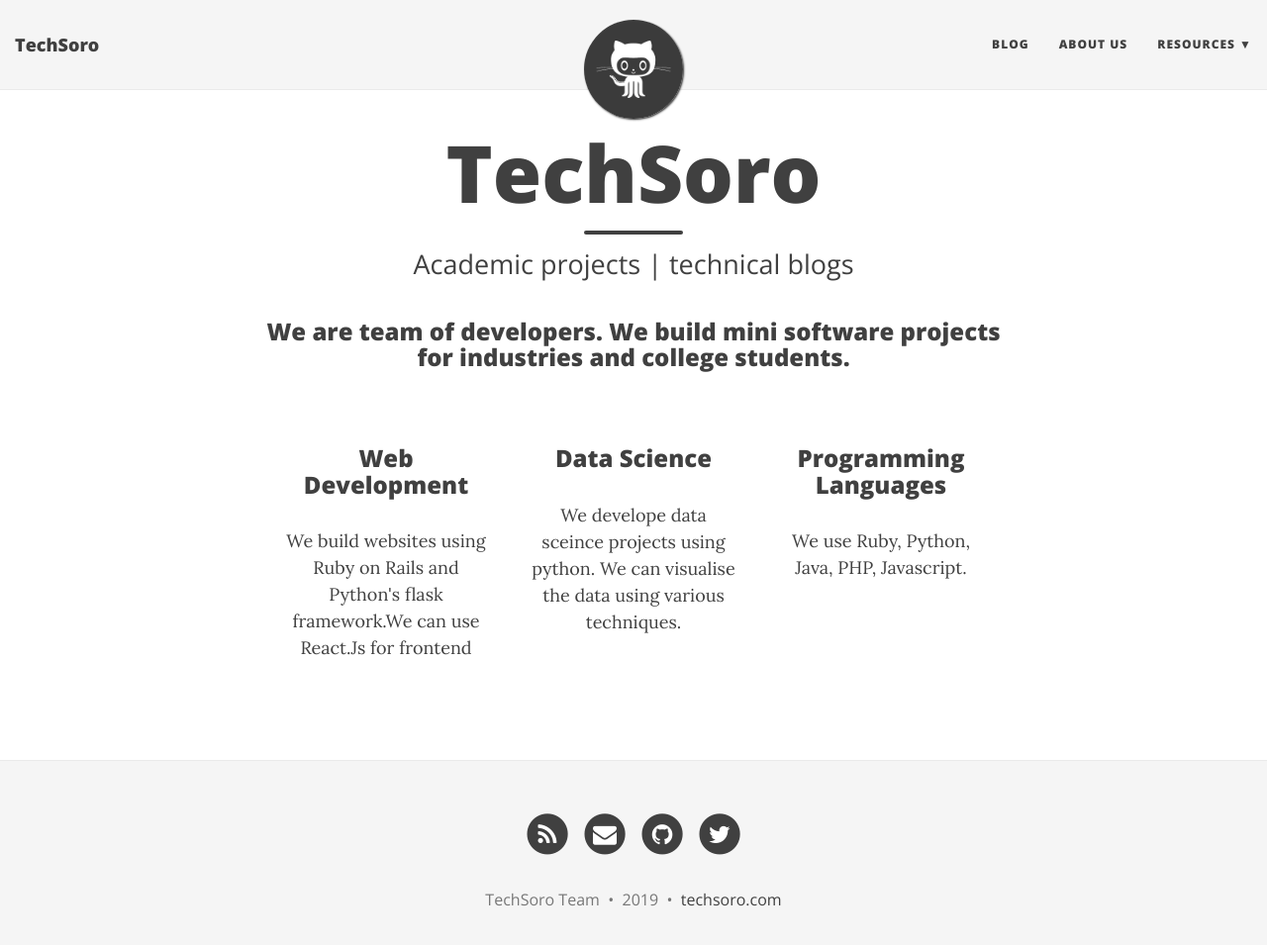
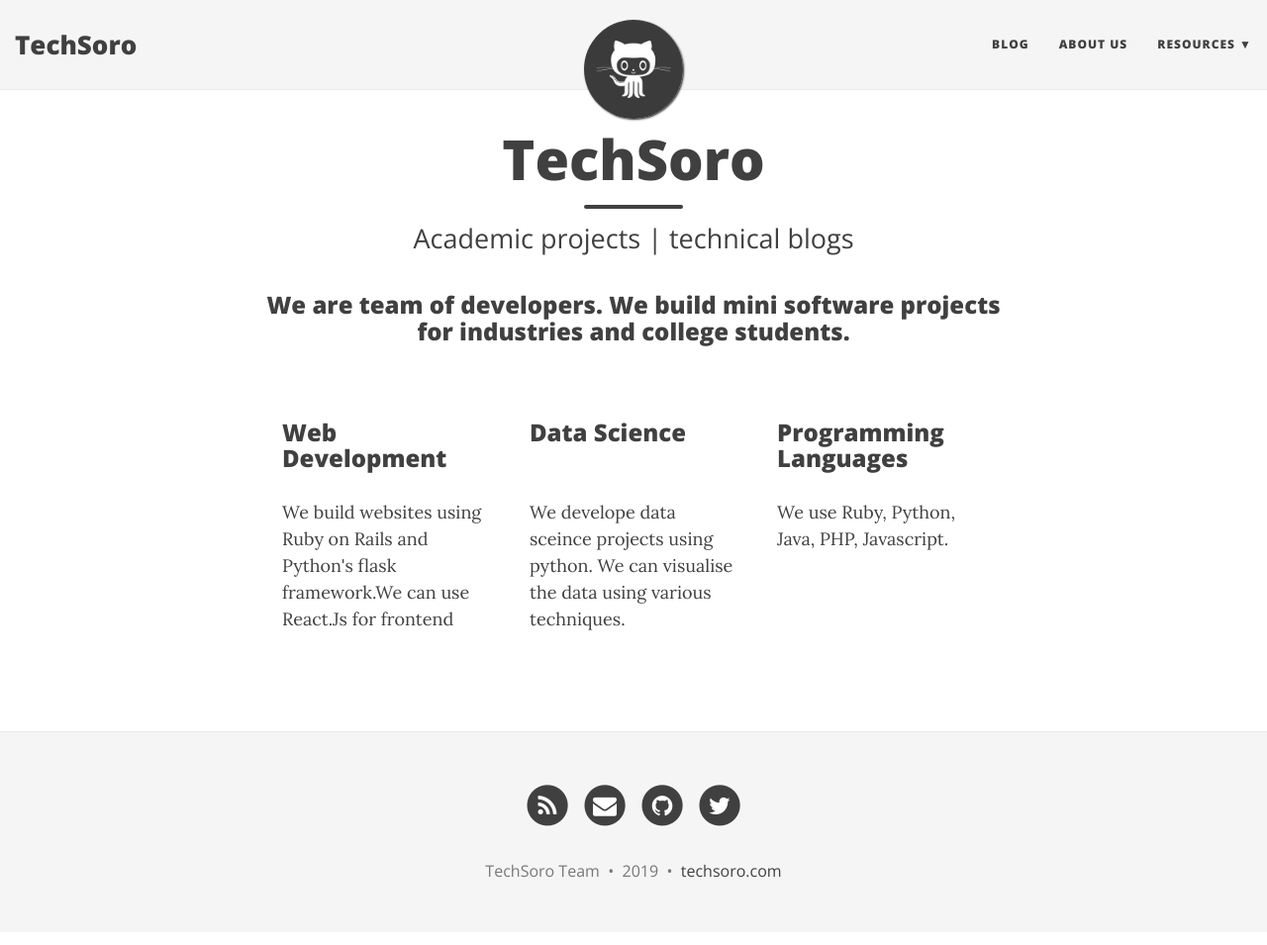
Before and after one commit to techsoro/techsoro-website, a Jekyll site: the page built from index.html, in a window 1280 px wide and 971 px high. Shown: the top 955 px of the window at 99% size. Built offline with Jekyll 4.4.1, drawn with Linux system fonts in a browser that asks for light colours; nearby versions of some CDN libraries.

Commit message:
Update Flex-title hight

```diff
--- a/css/main.css
+++ b/css/main.css
@@ -11,8 +11,12 @@
   justify-content: space-around;
 }
 .flex-box{
+  text-align: left;
   flex: 33%;
   padding: 20px;
+}
+.flex-box h3{
+  height: 50px;
 }
 @media screen and (max-width: 768px) {
   .flex-box {
@@ -547,10 +551,10 @@
     padding: 150px 0;
   }
   .intro-header .page-heading h1 {
-    font-size: 80px;
+    font-size: 56px;
   }
   .intro-header .post-heading h1 {
-    font-size: 50px;
+    font-size: 40px;
   }
   .intro-header.big-img .img-desc {
     font-size: 14px;
@@ -770,6 +774,11 @@
   border: unset;
 }
 
+/* navbar */
+.navbar-brand{
+  font-size: 26px;
+}
+
 /* Fix .navbar-toggle */
 
 .navbar-default button.navbar-toggle:focus,
```
Also changed, not shown: .github/issue_template.md (deleted), .github/pull_request_template.md (deleted).
